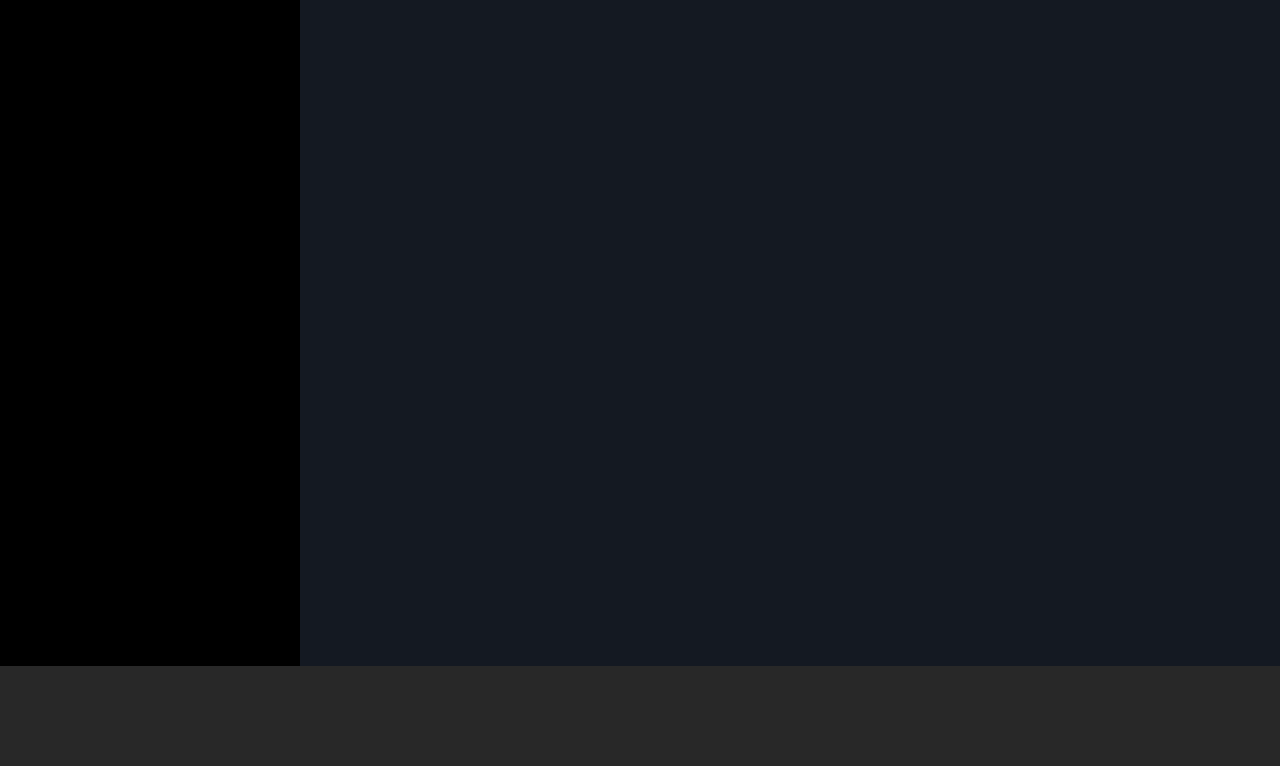
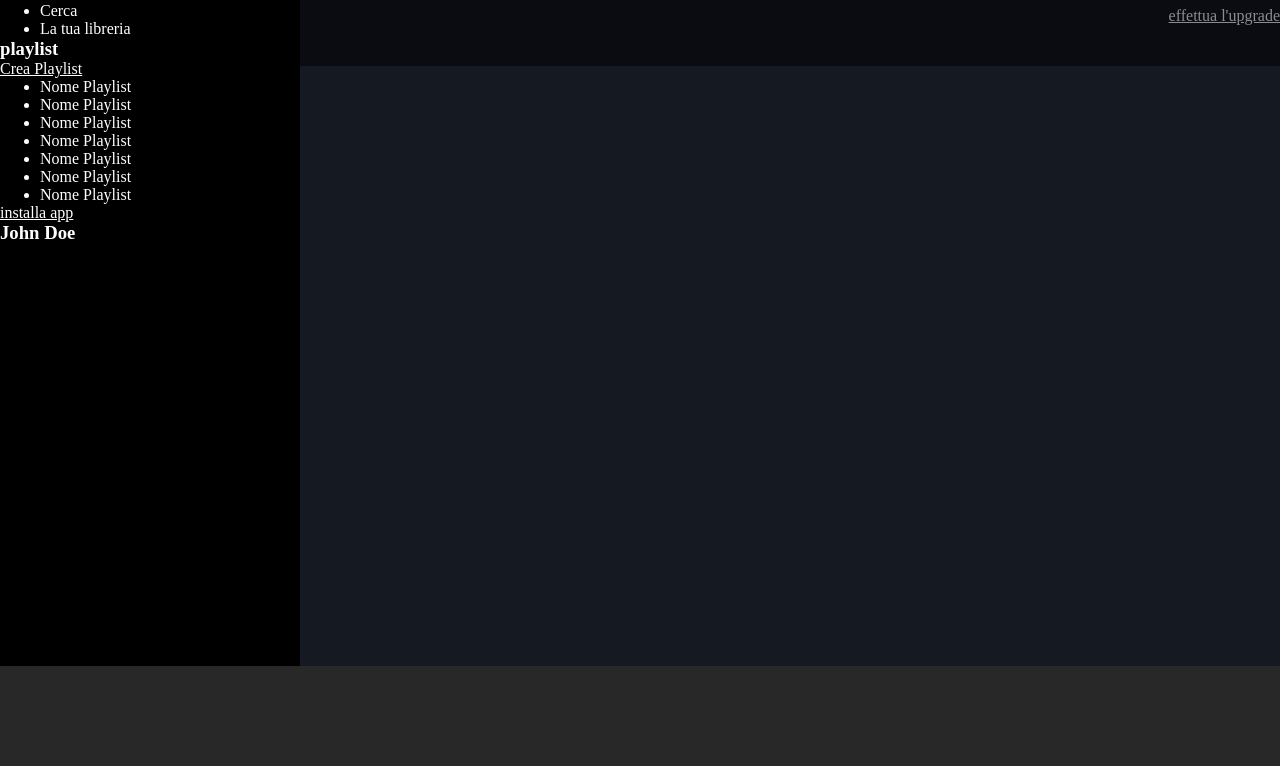
Before and after one commit to Bogghi/html-css-spotifyweb, a plain HTML site: page index.html in a window 1280 px wide. Shown: the part 34-800 px from the top of the page. Drawn offline with Linux system fonts and the light colour scheme.

Commit message:
added the upgrade navbar and some content in the side bar

```diff
--- a/css/style.css
+++ b/css/style.css
@@ -1,3 +1,5 @@
+/* GENERAL */
+
 * {
     box-sizing: border-box;
     border: 0px;
@@ -14,6 +16,8 @@
     width: 300px;
     height: 100%;
     background-color: black;
+    display: flex;
+    flex-direction: column;
 }
 
 footer {
@@ -23,3 +27,30 @@ footer {
     width: 100%;
     height: 100px;
 }
+
+/* SIDE MENU STYLE */
+
+.side-menu * {
+    color: white;
+}
+
+/* MAIN SECTION STYLE */
+
+/* navbar */
+
+.navbar {
+    height: 100px;
+    width: calc(100% - 300px);
+    position: fixed;
+    top: 0px;
+    right: 0px;
+    background-color: black;
+    opacity: 0.5;
+}
+
+.navbar a {
+    display: flex;
+    line-height: 100px;
+    justify-content: flex-end;
+    color: white;
+}
--- a/index.html
+++ b/index.html
@@ -6,16 +6,60 @@
     <title>Spotify</title>
     <link rel="stylesheet" href="https://cdnjs.cloudflare.com/ajax/libs/font-awesome/5.14.0/css/all.min.css">
     <link rel="stylesheet" href="css/style.css">
+    <link rel="stylesheet" href="https://cdnjs.cloudflare.com/ajax/libs/font-awesome/5.14.0/css/all.min.css">
 </head>
 <body>
+    <!-- main container -->
     <div class="wrapper">
-        <nav class="side-menu">
-
-        </nav>
+        <!-- navigation bar -->
+        <div class="side-menu">
+            <!-- logo and title -->
+            <div class="logo">
+                <i class="fab fa-spotify">Spotify</i>
+            </div>
+            <!-- /logo and title -->
+            <!-- main menu -->
+            <aside class="main-menu">
+                <ul>
+                    <li>Home</li>
+                    <li>Cerca</li>
+                    <li>La tua libreria</li>
+                </ul>
+            </aside>
+            <!-- /main menu -->
+            <!-- play list menu -->
+            <aside class="secondary-menu">
+                <h3>playlist</h3>
+                <a href="#">Crea Playlist</a>
+                <div class="playlist-list">
+                    <ul>
+                        <li>Nome Playlist</li>
+                        <li>Nome Playlist</li>
+                        <li>Nome Playlist</li>
+                        <li>Nome Playlist</li>
+                        <li>Nome Playlist</li>
+                        <li>Nome Playlist</li>
+                        <li>Nome Playlist</li>
+                    </ul>
+                </div>
+            </aside>
+            <div class="aside-buttom">
+                <a href="#">installa app</a>
+                <hr>
+                <h3>John Doe</h3>
+            </div>
+            <!-- /play list menu -->
+        </div>
+        <!-- /navigation bar -->
+        <!-- interaction section -->
         <div class="main-section">
-
+            <nav class="navbar">
+                <a href="#"> effettua l'upgrade</a>
+            </nav>
         </div>
+        <!-- /interaction section -->
     </div>
+    <!-- /main container -->
     <footer class="control-pannel">
     </footer>
 </body>
```
